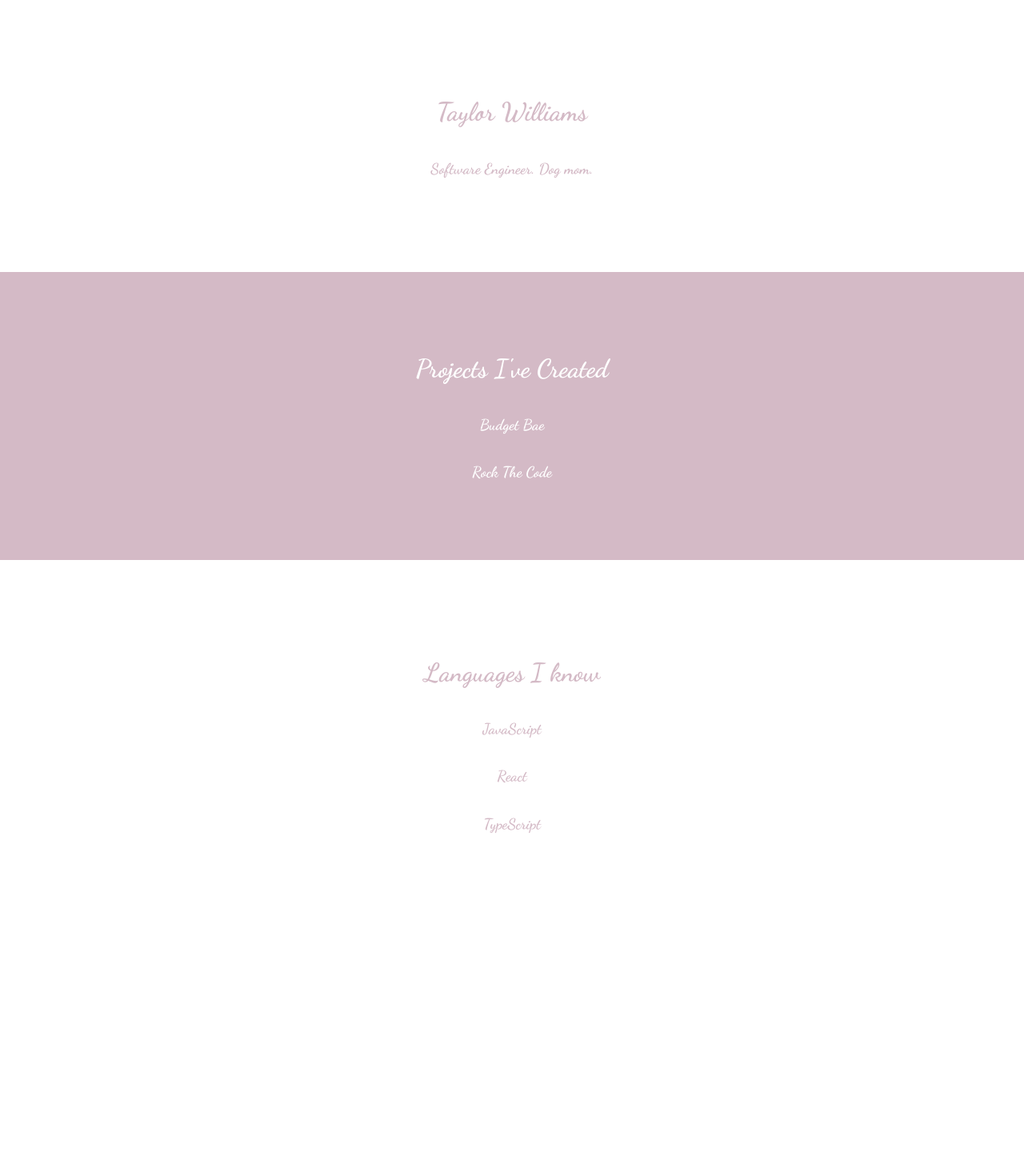
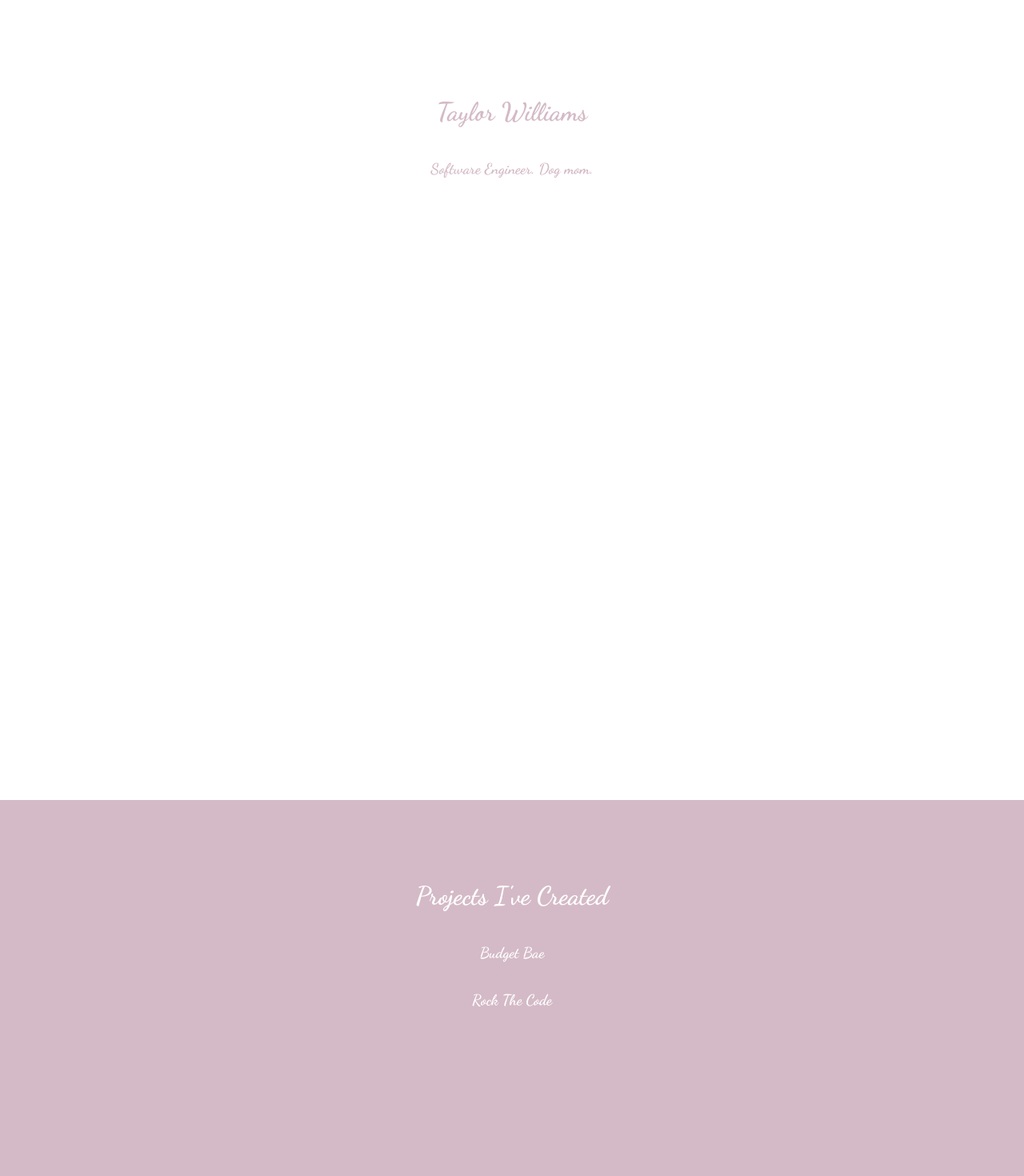
Before and after one commit to TaylorWill94/taylor-will-portfolio-pink, a React (Create React App) app: page / in a window 1280 px wide. Shown: the top 1470 px of the page at 80% size. Before the commit the page ends 1159 px from the top, so only its background shows below. Built offline with nearby package versions, Linux system fonts and the light colour scheme.

Commit message:
Adds a vh

```diff
--- a/src/Components/Home/Home.css
+++ b/src/Components/Home/Home.css
@@ -12,6 +12,7 @@
     font-family: "Dancing Script", cursive;
     margin: 50px;
     padding: 50px;
+    height: 100vh;
     text-align: center;
     color: rgb(234, 101, 181);
   }
--- a/src/Components/Languages/Languages.css
+++ b/src/Components/Languages/Languages.css
@@ -5,6 +5,7 @@
     font-family: "Dancing Script", cursive;
     margin: 50px;
     padding: 50px;
+    height: 100vh;
     text-align: center;
     color: rgb(234, 101, 181);
   }
--- a/src/Components/Portfolio/Portfolio.css
+++ b/src/Components/Portfolio/Portfolio.css
@@ -4,6 +4,7 @@
     flex-direction: column;
     font-family: "Dancing Script", cursive;
     /* margin: 50px; */
+    height: 100vh;
     padding: 80px;
     text-align: center;
     background: #d4bac6;
```
